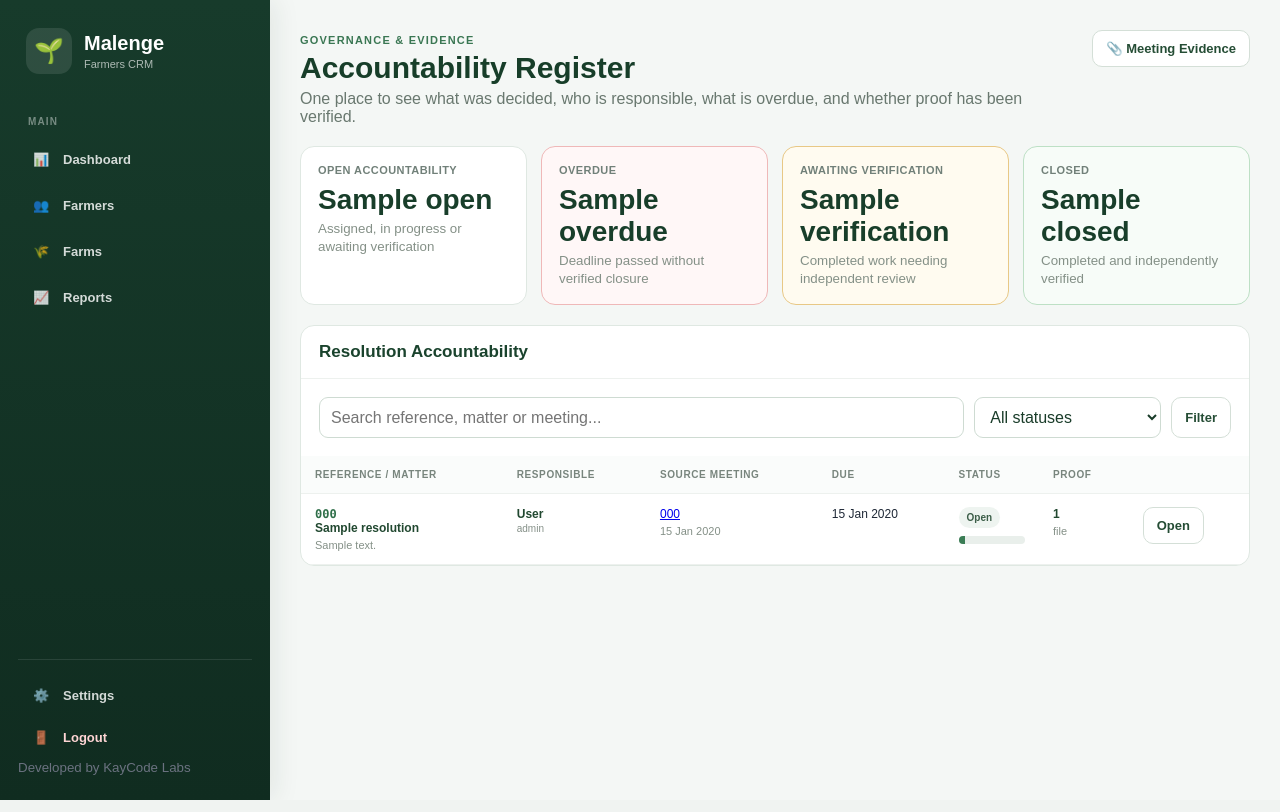
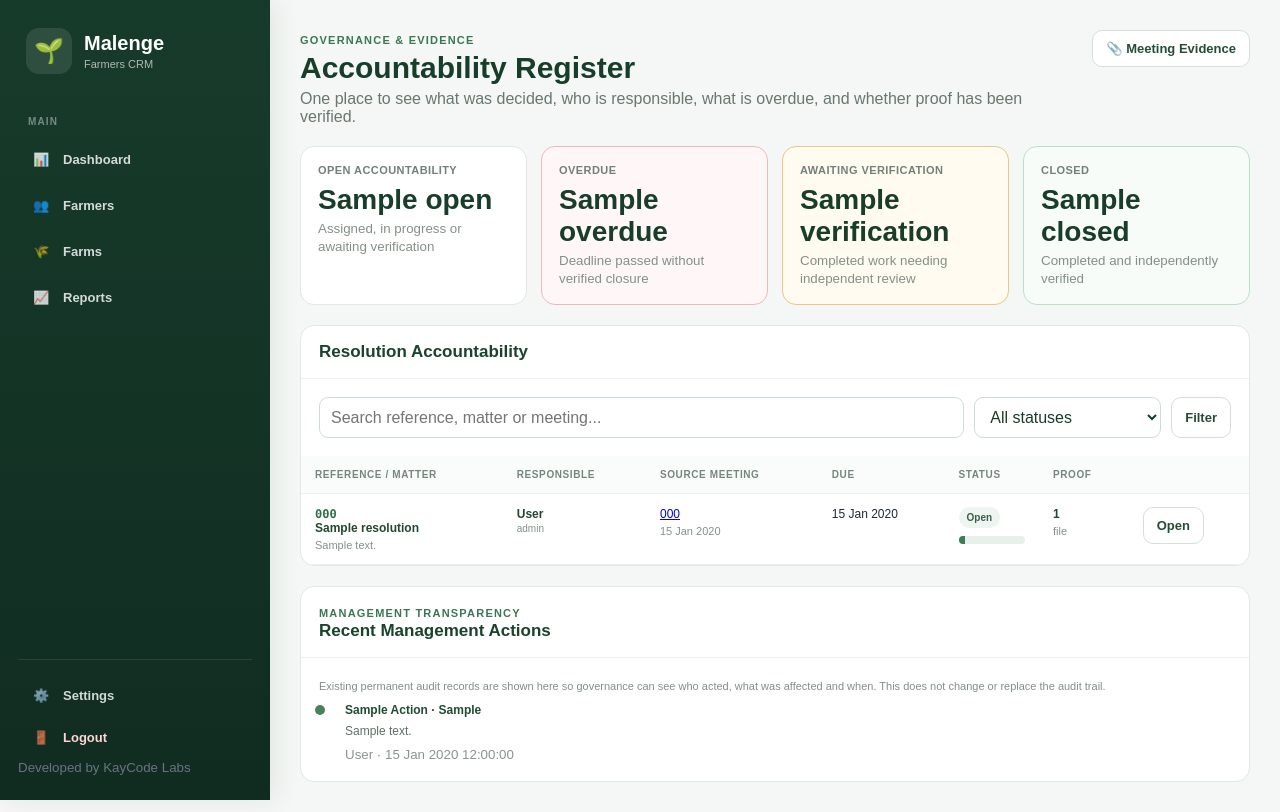
Before and after one commit to kaykwanele22/malengefarmerscrm, a Flask app: template templates/accountability_register.html in a window 1280 px wide. Run offline with Flask 3, Linux system fonts and the light colour scheme; tables that the repository leaves empty hold one stand-in row (values such as "Sample post"); the template is opened without the code that fills it: values that come from a table or form of the project are taken from there, most other values are stand-ins (such as "Sample title", 1, 10 or a date in 2020); data that the repository does not hold is empty.

Commit message:
H24: Add recent management actions to accountability register

```diff
--- a/templates/accountability_register.html
+++ b/templates/accountability_register.html
@@ -43,5 +43,23 @@
       {% else %}<tr><td colspan="7"><div class="acc-empty">No accountability records found. Confirm meeting evidence, then capture the decisions that require action.</div></td></tr>{% endfor %}
     </tbody></table></div>
   </section>
+
+  <section class="acc-card">
+    <div class="acc-card-head"><div><span class="acc-eyebrow">Management Transparency</span><h2>Recent Management Actions</h2></div></div>
+    <div class="acc-card-body">
+      <p class="acc-muted">Existing permanent audit records are shown here so governance can see who acted, what was affected and when. This does not change or replace the audit trail.</p>
+      <div class="acc-timeline">
+        {% for log in recent_management_actions %}
+        <div class="acc-event">
+          <strong>{{ log.action|replace('_', ' ')|title }} · {{ log.entity_type }}</strong>
+          <p>{{ log.details or ('Record #' ~ log.entity_id if log.entity_id else 'System action') }}</p>
+          <small>{{ log.user.fullname if log.user else 'System' }} · {{ format_sast(log.created_at) }}</small>
+        </div>
+        {% else %}
+        <div class="acc-empty">No management actions have been recorded for this cooperative yet.</div>
+        {% endfor %}
+      </div>
+    </div>
+  </section>
 </div>
 {% endblock %}
```
